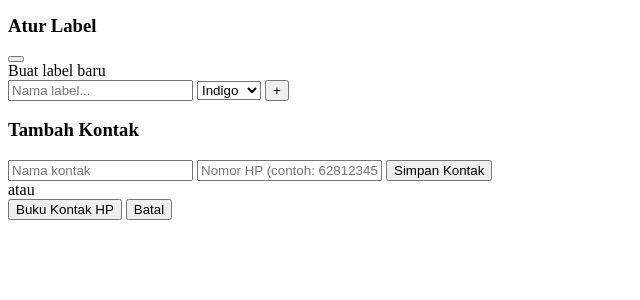
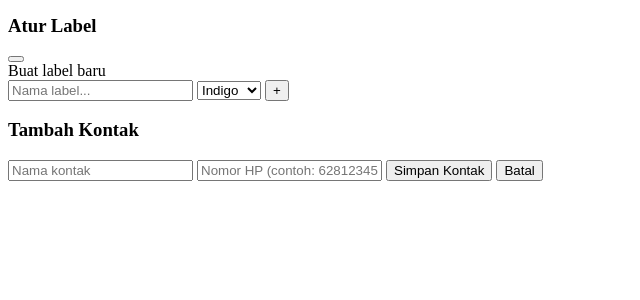
Before and after one commit to adnanbasalamah/taskflow, a PHP site: page /views/task.php in a window 1280 px wide. Shown: the part 295-595 px from the top of the page, without its empty margins (0-640 px from the left). Run offline with PHP 8.4, Linux system fonts and the light colour scheme.

Commit message:
chore(editor): Remove Web Contact API contact picker and 'atau' separator

```diff
--- a/views/task.php
+++ b/views/task.php
@@ -193,13 +193,6 @@
         class="w-full px-4 py-3 rounded-xl border border-gray-200 dark:border-gray-600 dark:bg-gray-700 dark:text-gray-200 focus:border-indigo-400 outline-none text-sm bg-gray-50/50 dark:bg-gray-700/50">
       <button @click="addContact" class="w-full py-3 bg-indigo-500 text-white font-medium rounded-xl hover:bg-indigo-600 transition text-sm">
         Simpan Kontak
-      </button>
-      <div class="relative my-4">
-        <div class="absolute inset-0 flex items-center"><div class="w-full border-t border-gray-200 dark:border-gray-600"></div></div>
-        <div class="relative flex justify-center"><span class="bg-white dark:bg-[#333] px-3 text-xs text-gray-400">atau</span></div>
-      </div>
-      <button @click="importFromPhone" class="w-full py-2.5 border border-gray-200 dark:border-gray-600 text-gray-600 dark:text-gray-300 font-medium rounded-xl hover:bg-gray-50 dark:hover:bg-gray-700 transition text-sm flex items-center justify-center gap-2">
-        Buku Kontak HP
       </button>
       <button @click="showContactModal = false" class="w-full py-2 text-xs text-gray-400 hover:text-gray-600">Batal</button>
     </div>
@@ -398,30 +391,6 @@ function taskApp() {
         if (!data.error) this.contacts.splice(idx, 1);
       });
     },
-    importFromPhone() {
-      if ('contacts' in navigator && 'select' in navigator.contacts) {
-        const contactPromise = navigator.contacts.select(['name', 'tel'], { multiple: false });
-        const timeoutPromise = new Promise((_, reject) => {
-          setTimeout(() => reject(new Error('timeout')), 5000);
-        });
-        Promise.race([contactPromise, timeoutPromise])
-          .then(contacts => {
-            if (contacts.length > 0) {
-              this.newContact.name = contacts[0].name[0];
-              this.newContact.phone = contacts[0].tel[0];
-            }
-          })
-          .catch(err => {
-            if (err && err.message === 'timeout') {
-              alert('Waktu habis. Kontak HP tidak dapat diakses. Silakan isi manual.');
-            } else {
-              alert('Gagal membuka kontak HP. Silakan isi manual.');
-            }
-          });
-      } else {
-        alert('Web Contact API tidak didukung di browser ini. Silakan isi manual.');
-      }
-    },
     execCmd(cmd) {
       document.execCommand(cmd, false, null);
       document.getElementById('contentEditor').focus();
```
